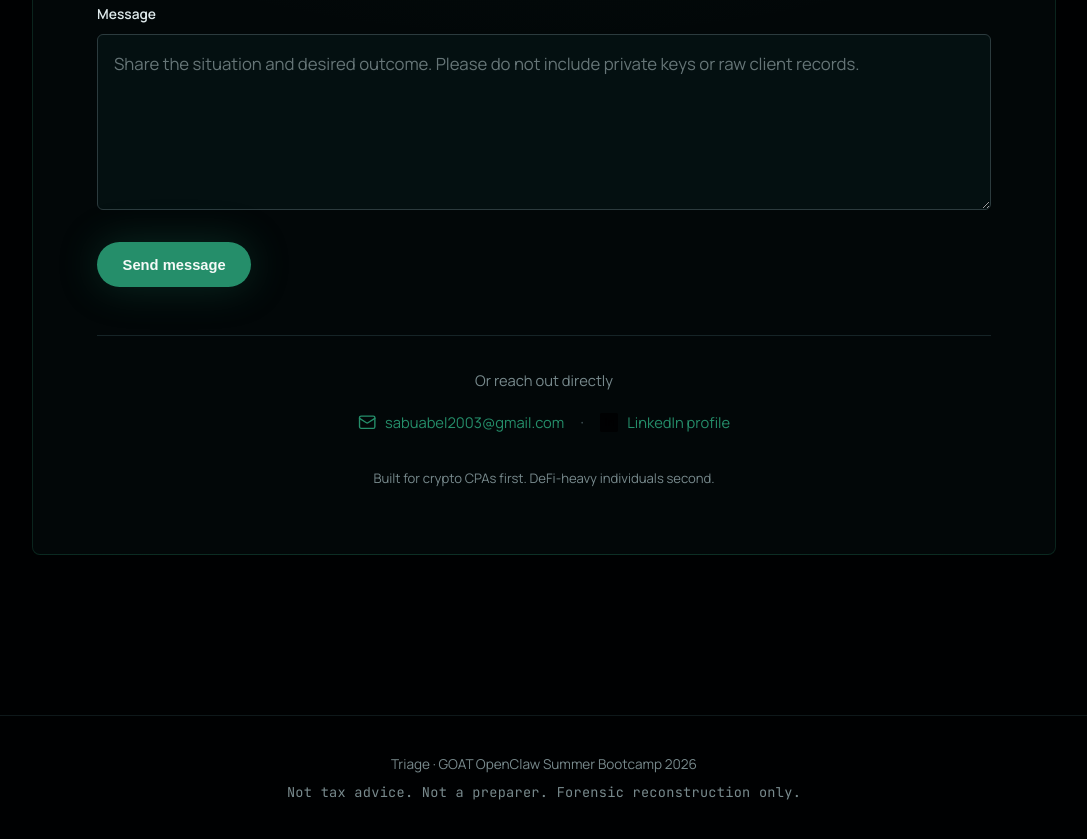
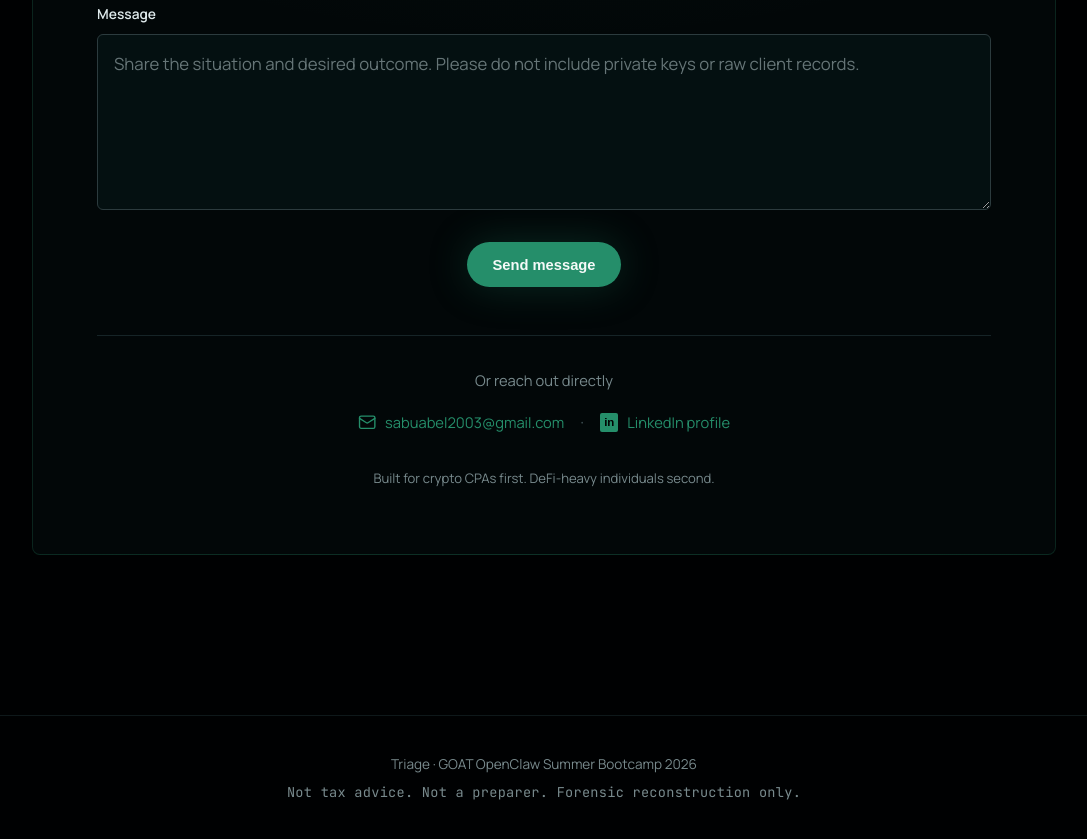
Before and after one commit to Abel356/Triage-Openclaw-Internship, a plain HTML site: page website/index.html in a window 1280 px wide. Shown: the part 5408-6247 px from the top of the page, without its empty margins (96-1183 px from the left). Drawn offline with Linux system fonts and the light colour scheme.

Commit message:
Polish the contact form actions

```diff
--- a/website/css/style.css
+++ b/website/css/style.css
@@ -815,6 +815,8 @@ section {
 }
 
 .contact__submit {
+  display: flex;
+  width: fit-content;
   margin: 2rem auto 0;
   border: 0;
   cursor: pointer;
@@ -865,6 +867,10 @@ section {
   color: var(--accent);
 }
 
+.contact__direct-link:hover .contact__linkedin-icon {
+  background: var(--accent);
+}
+
 .contact__direct-link svg {
   width: 1.15rem;
   height: 1.15rem;
@@ -880,7 +886,7 @@ section {
   flex: 0 0 auto;
   border-radius: 2px;
   color: var(--bg);
-  background: currentColor;
+  background: var(--primary);
   font-family: Arial, sans-serif;
   font-size: 0.72rem;
   font-weight: 700;
```
